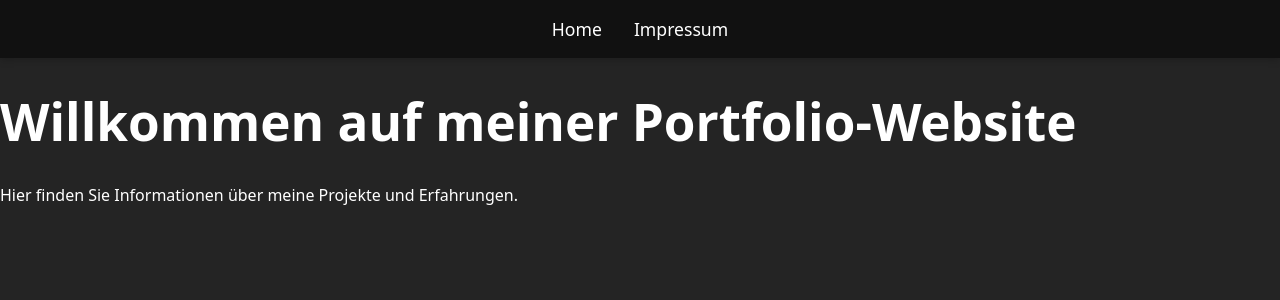
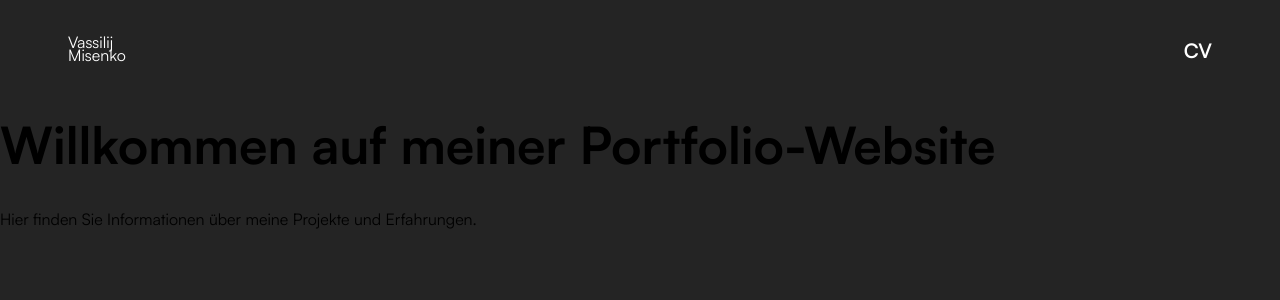
Before and after one commit to VassjaM/Portfolio, a React (Vite) app: page / in a window 1280 px wide. Shown: the top 300 px of the page. Built offline with nearby package versions, Linux system fonts and the light colour scheme.

Commit message:
fixed base design and added fonts

```diff
--- a/src/App.jsx
+++ b/src/App.jsx
@@ -3,7 +3,8 @@ import { BrowserRouter, Routes, Route } from "react-router-dom";
 
 // Pages
 import Home from "./pages/Home";
-import Impressum from "./pages/Impressum";
+import CV from "./pages/CV";
+
 
 export default function App() {
   return (
@@ -12,7 +13,7 @@ export default function App() {
         <Routes>
           // Index Page
           <Route path="/" element={<Home />} />
-          <Route path="/impressum" element={<Impressum />} />
+          <Route path="/CV" element={<CV />} />
           {/* Optional: 404-Route */}
           <Route path="*" element={<div style={{padding:20}}>Seite nicht gefunden</div>} />
         </Routes>
--- a/src/components/Header.css
+++ b/src/components/Header.css
@@ -5,27 +5,23 @@
 }
 
 .site-header {
-    background: #111;
-    padding: 1rem 2rem;
-    box-shadow: 0 2px 8px rgba(0, 0, 0, 0.2);
-
-    /* optional: damit die Nav über der Seite "schwebt" */
+    padding: 1rem 3rem;
+    margin: 1.25rem;
     position: relative;
-    z-index: 1001;
-
     display: flex;
-    justify-content: center;
+    justify-content: space-between;
+    align-items: center;
 }
 
 nav {
     display: flex;
-    gap: 2rem;
+    justify-content: space-between;
+    width: 100%;
 }
 
 .link-header {
-    color: white;
+    color: var(--color-font-primary);
     text-decoration: none;
-    font-size: 1.1rem;
     font-weight: 500;
     transition: color 0.2s ease;
 }
@@ -33,3 +29,14 @@ nav {
 .link-header:hover {
     color: #646cff;
 }
+
+.logo {
+    font-weight: 400;
+    line-height: 0.8;
+    font-size: 1rem;
+}
+
+.cv-link {
+    font-weight: 600;
+    font-size: 1.25rem;
+}
--- a/src/components/Header.jsx
+++ b/src/components/Header.jsx
@@ -6,8 +6,8 @@ export default function Header() {
     <div className="header-container">
       <header className="site-header">
         <nav>
-          <Link to="/" className="link-header">Home</Link>
-          <Link to="/impressum" className="link-header">Impressum</Link>
+          <Link to="/" className="link-header logo">Vassilij<br />Misenko</Link>
+          <Link to="/CV" className="link-header cv-link">CV</Link>
         </nav>
       </header>
     </div>
--- a/src/index.css
+++ b/src/index.css
@@ -1,16 +1,32 @@
+/* variables for the css styling */
+
 :root {
-  font-family: system-ui, Avenir, Helvetica, Arial, sans-serif;
-  line-height: 1.5;
-  font-weight: 400;
+  /* ---colors--- */
+    --color-font-primary: rgb(255, 255, 255);
+    background-color: #242424;
 
-  color: rgb(255, 255, 255);
-  background-color: #242424;
+  /* ---fonts--- */
+    font-family: "Satoshi", sans-serif;
+
+  /* ---font size--- */
+    font-size: 16px;
+
+  /* ---font weight--- */
+    font-weight: 400;
+
+  /* ---line height--- */
+    line-height: 1.5;
+
+  /* ---letter spacing--- */
+
 
   font-synthesis: none;
   text-rendering: optimizeLegibility;
   -webkit-font-smoothing: antialiased;
   -moz-osx-font-smoothing: grayscale;
 }
+
+/* ---global styles--- */
 
 body {
   margin: 0;
@@ -20,3 +36,13 @@ h1 {
   font-size: 3.2em;
   line-height: 1.1;
 }
+
+/* ---fonts--- */
+
+@font-face {
+  font-family: 'Satoshi';
+  src: url('./assets/fonts/Satoshi_Complete/Fonts/TTF/Satoshi-Variable.ttf') format('truetype-variations');
+  font-weight: 100 900;
+  font-display: swap;
+  font-style: normal;
+}
--- a/src/pages/Impressum.jsx
+++ b/src/pages/CV.jsx
@@ -1,12 +1,11 @@
 import Header from "../components/Header";
 
-// src/pages/Impressum.jsx
-export default function Impressum() {
+export default function CV() {
   return (
     <div>
       <Header />
       <div style={{ padding: "2rem", maxWidth: 900, margin: "0 auto" }}>
-        <h1>Impressum</h1>
+        <h1>CV</h1>
       </div>
     </div>
   );
--- /dev/null
+++ b/src/pages/Projects.jsx
@@ -0,0 +1 @@
+import { Link } from "react-router-dom";
```
Also changed, not shown: src/assets/fonts/Satoshi_Complete/Fonts/TTF/Satoshi-Variable.ttf (added), src/assets/fonts/Satoshi_Complete/Fonts/TTF/Satoshi-VariableItalic.ttf (added), src/assets/fonts/Satoshi_Complete/License/FFL.txt (added).
